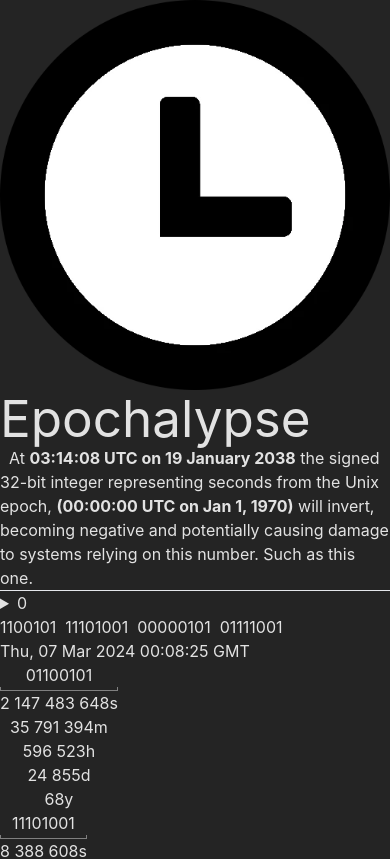
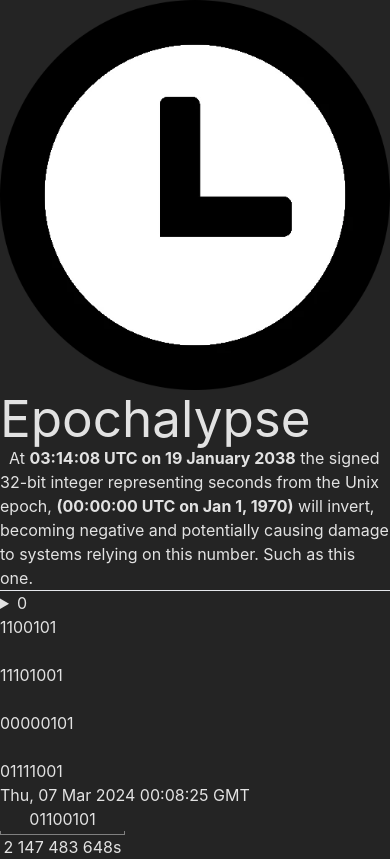
Before and after one commit to grahamjantz/epoch, a React (Vite) app: page / in a window 390 px wide. Shown: the top 859 px of the page. Built offline with nearby package versions, Linux system fonts and the light colour scheme.

Commit message:
made mobile friendly

```diff
--- a/src/App.jsx
+++ b/src/App.jsx
@@ -29,7 +29,7 @@ function App() {
   },"1000")
 
   return (
-    <div className='App w-[75vw] max-w-xl h-[75vh] flex flex-col items-center gap-4 font-mono'>
+    <div className='App w-[75vw] max-w-xl min-h-[75vh] flex flex-col items-center gap-4 font-mono pb-16'>
       <h1 className=' mb-4 underline flex items-end text-4xl gap-1'><img src="/clock-icon.webp" className='h-8 w-8'/> Epochalypse</h1>
       <p className='leading-none'>&nbsp; At <b>03:14:08 UTC on 19 January 2038</b> the signed 32-bit integer representing seconds from the Unix epoch, <b>(00:00:00 UTC on Jan 1, 1970)</b> will invert, becoming negative and potentially causing damage to systems relying on this number. Such as this one.</p>
 
@@ -40,20 +40,20 @@ function App() {
           <LinearProgress />
         </div>
       ) : (
-        <div className='flex h-8'>
+        <div className='flex flex-wrap h-8'>
           <details className='text-red-400 font-light inline text-right relative '>
             <summary className='relative underline'>
               0
             </summary>
-            <p className='absolute w-96 text-left bg-red-100 p-4 rounded'>
+            <p className='absolute w-96 text-left bg-red-100 p-4 rounded max-w-[80vw]'>
               <b className='font-bold'>Sign bit.</b> When this bit reaches 1, the number will become negative, making the date <b>20:45:52 UTC on 13 December 1901.</b> ~68y prior to the Unix Epoch.
 
             </p>
           </details>
-          {currentDate.slice(0,7)} &nbsp;
-          {currentDate.slice(7,15)} &nbsp;
-          {currentDate.slice(15,23)} &nbsp;
-          {currentDate.slice(23,31)}
+          <p>{currentDate.slice(0,7)}</p> &nbsp;
+          <p>{currentDate.slice(7,15)}</p> &nbsp;
+          <p>{currentDate.slice(15,23)}</p> &nbsp;
+          <p>{currentDate.slice(23,31)}</p>
         </div>
       )}
       {currentDate === '' ? (
@@ -62,7 +62,7 @@ function App() {
       ) : (
         <p>{new Date(currentTime).toUTCString()}</p>
       )}
-      <ul className='explanation flex w-full justify-between'>
+      <ul className='explanation flex w-full flex-wrap justify-between'>
         <li>
           <p>0{currentDate.slice(0,7)}</p>
           <div></div>
--- a/src/Countdown.jsx
+++ b/src/Countdown.jsx
@@ -36,8 +36,8 @@ const Countdown = () => {
                 <LinearProgress />
             </div>
         ) : (
-            <p className='text-xl font-bold'>
-                Time remaining: <b className='text-xl text-red-400 font-bold '>{countdown}</b>
+            <p className='text-xl font-bold flex flex-wrap text-center w-full justify-center'>
+                Time remaining:&nbsp;<b className='text-xl text-red-400 font-bold '>{countdown}</b>
             </p>
         )}
     </div>
--- a/src/index.css
+++ b/src/index.css
@@ -32,7 +32,6 @@ body {
   margin: 0;
   display: flex;
   place-items: center;
-  min-width: 320px;
   min-height: 100vh;
 }
 
@@ -78,7 +77,8 @@ button:focus-visible {
 }
 
 .explanation li {
-  width: max-content;
+  width: 24%;
+  min-width: 125px;
 }
 
 .explanation li div:first-of-type{
```
